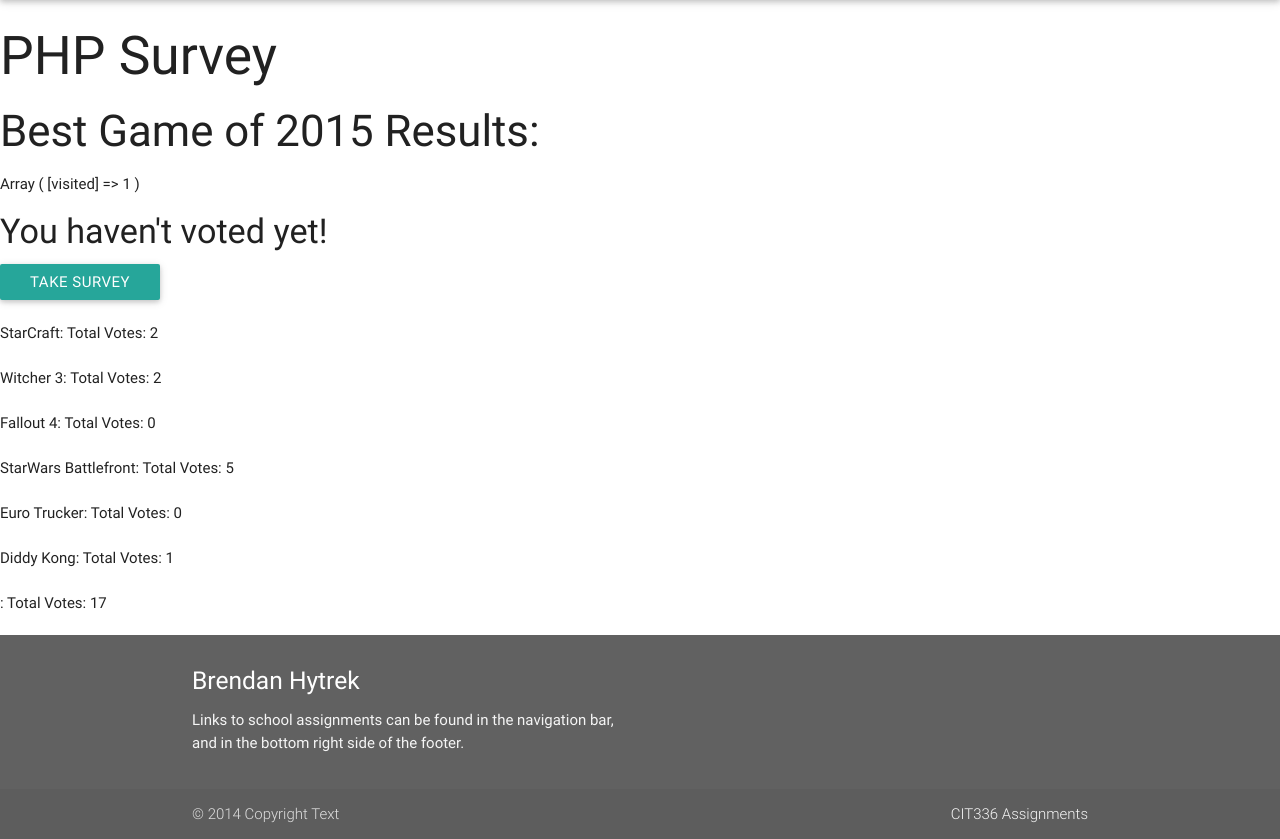
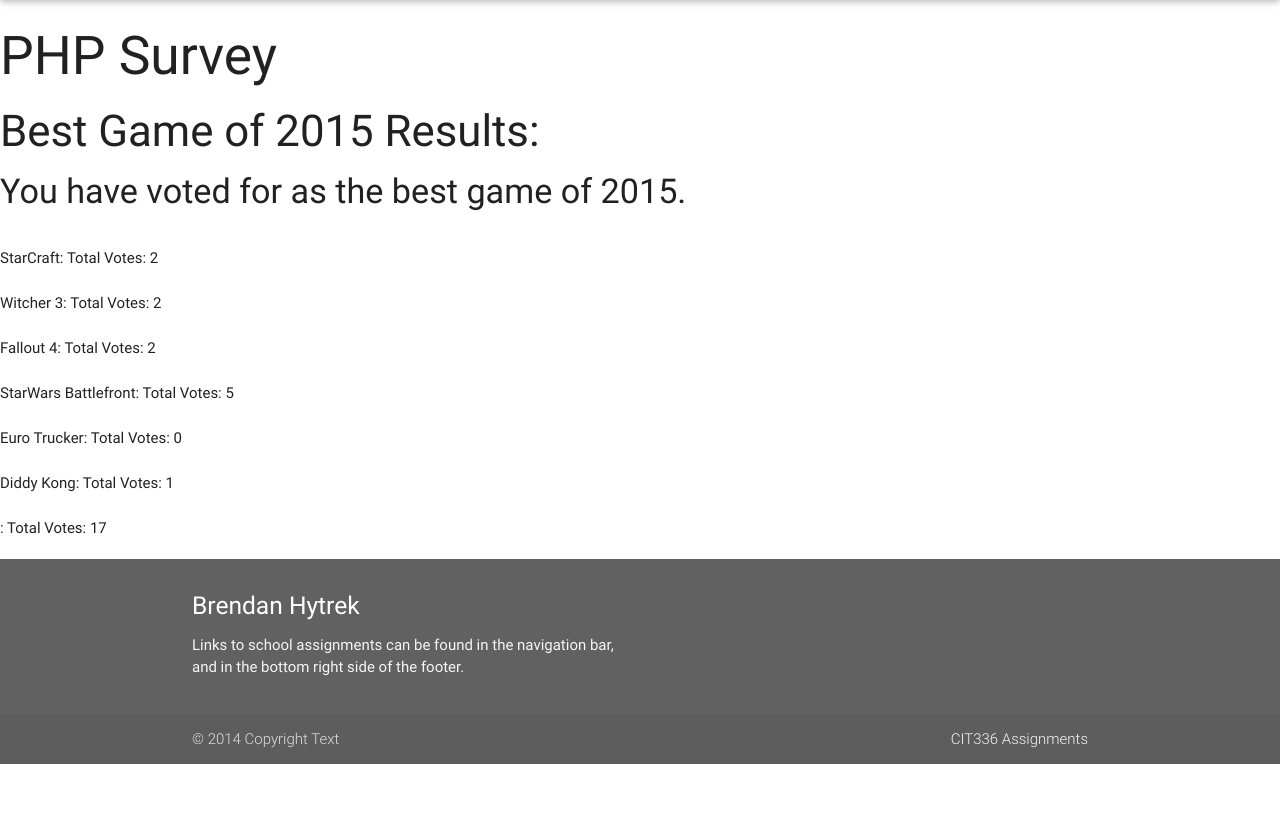
Before and after one commit to bjhytrek/BH, a PHP site: page /assignments/php_survey/results.php in a window 1280 px wide. Shown: the part 190-1029 px from the top of the page. After the commit the page ends 954 px from the top, so only its background shows below. Run offline with PHP 8.4, Linux system fonts and the light colour scheme; the visitor is signed in with stand-in values (Sample User, id 1); data that the repository does not hold is empty; some libraries are stand-ins or nearby versions.

Commit message:
Changed if statement that checks for weather or not a user has voted or not.

```diff
--- a/assignments/php_survey/results.php
+++ b/assignments/php_survey/results.php
@@ -23,11 +23,11 @@ session_start();
         <?php
 
         $vote = $_POST["game"];
-        if(isset($vote) and $_SESSION["visited"] == 1) {
+        if(isset($vote) or $_SESSION["visited"] == 1) {
             echo "<h4>You have voted for $vote as the best game of 2015.</h4>";
             $_SESSION["visited"] = 1;
         }else {
-            print_r($_SESSION);
+//            print_r($_SESSION);
             echo "<h4>You haven't voted yet!</h4><a class=\"waves-effect waves-light btn\" href=\"survey.php\">Take Survey</a><br>";
             unset($_SESSION["visited"]);
 
--- a/assignments/php_survey/survey.php
+++ b/assignments/php_survey/survey.php
@@ -18,7 +18,7 @@ session_start();
      <main>
          <h2>PHP Survey</h2>
         <?php
-            print_r($_SESSION);
+//            print_r($_SESSION);
             $voted = $_SESSION["visited"];
             if($voted == 1){
 
--- a/assignments/php_survey/vote_data.txt
+++ b/assignments/php_survey/vote_data.txt
@@ -1 +1 @@
-{"StarCraft":2,"Witcher 3":2,"Fallout 4":0,"StarWars Battlefront":5,"Euro Trucker":0,"Diddy Kong":1,"":16}
+{"StarCraft":2,"Witcher 3":2,"Fallout 4":2,"StarWars Battlefront":5,"Euro Trucker":0,"Diddy Kong":1,"":16}
```
